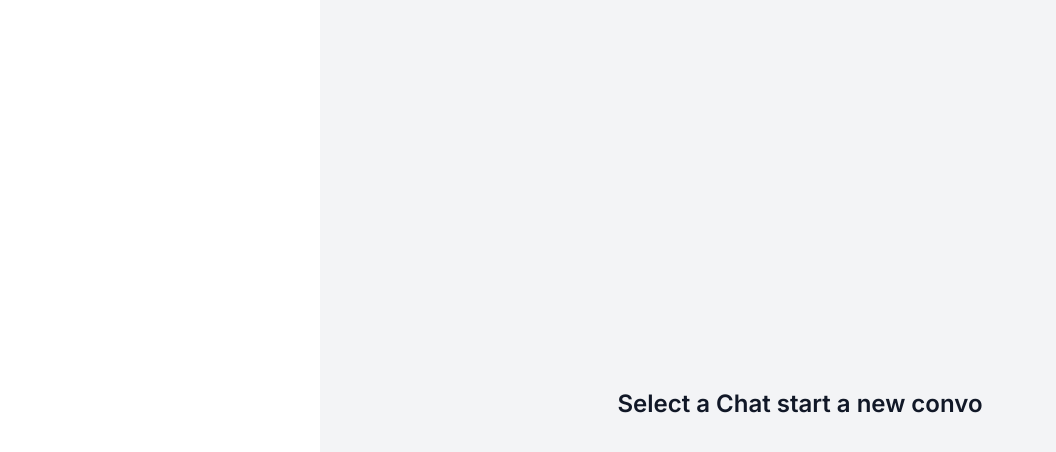
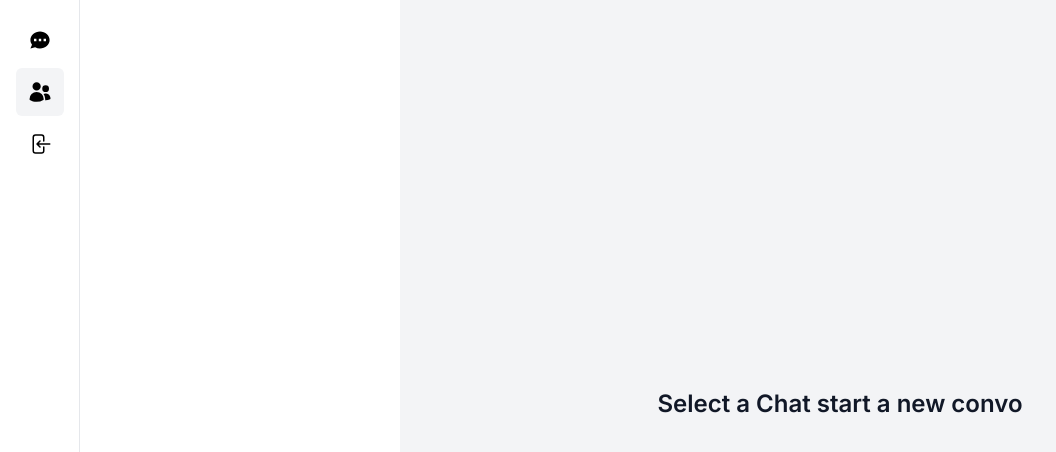
Before and after one commit to davesalvador/pmesbeta, a Next.js app: page /users in a window 1280 px wide. Shown: the top 452 px of the page, without its empty margins (0-1056 px from the left). Built offline with nearby package versions, Linux system fonts and the light colour scheme.

Commit message:
sidebaricons

```diff
--- /dev/null
+++ b/app/components/sidebar/DekstopSidebar.tsx
@@ -0,0 +1,64 @@
+"use client";
+
+import useRoutes from "@/app/hooks/useRoutes";
+import { useState } from "react";
+import DesktopItem from "./DesktopItem";
+
+const DesktopSidebar = () => {
+  const routes = useRoutes();
+  const [isOpen, setIsOpen] = useState(false);
+
+  return (
+    <div
+      className="
+      hidden
+      lg:fixed
+      lg:inset-y-0
+      lg:left-0
+      lg:z-40
+      lg:w-20
+      xl:px-6
+      lg-overflow-y-auto
+      lg:bg-white
+      lg:border-r-[1px]
+      lg:pb-4
+      lg:flex
+      lg:flex-col
+      justify-between
+      "
+    >
+      <nav
+        className="
+      mt-4
+      flex
+      flex-col
+      justify-between
+
+      "
+      >
+        <ul
+          role="list"
+          className="
+       flex
+       flex-col
+       items-center
+       space-y-1
+        "
+        >
+          {routes.map((item) => (
+            <DesktopItem
+              key={item.label}
+              href={item.href}
+              label={item.label}
+              icon={item.icon}
+              active={item.active}
+              onClick={item.onClick}
+            />
+          ))}
+        </ul>
+      </nav>
+    </div>
+  );
+};
+
+export default DesktopSidebar;
--- /dev/null
+++ b/app/components/sidebar/DesktopItem.tsx
@@ -0,0 +1,62 @@
+"use client";
+
+import clsx from "clsx";
+import Link from "next/link";
+
+interface DesktopItemProps {
+  label: string;
+  icon: any;
+  href: string;
+  onClick?: () => void;
+  active?: boolean;
+}
+
+const DekstopItem: React.FC<DesktopItemProps> = ({
+  label,
+  icon: Icon,
+  href,
+  onClick,
+  active,
+}) => {
+  const handleClick = () => {
+    if (onClick) {
+      return onClick;
+    }
+  };
+  return (
+    <li onClick={handleClick}>
+      <Link
+        href={href}
+        className={clsx(
+          `
+      group
+      flex
+      gap-x-3
+      rounded-md
+      p-3
+      text-sm
+      leading-6
+      font-semibold
+      text-gra-500
+      hover:text-black
+      hover:bg-gray-100
+
+      `,
+          active && "bg-gray-100 text-black"
+        )}
+      >
+        <Icon className="h-6 w-6 shrink-0" />
+        <span
+          className="
+        sr-only
+        "
+        >
+          {" "}
+          {label}
+        </span>
+      </Link>
+    </li>
+  );
+};
+
+export default DekstopItem;
--- a/app/components/sidebar/Sidebar.tsx
+++ b/app/components/sidebar/Sidebar.tsx
@@ -1,8 +1,12 @@
+import DesktopSidebar from "./DekstopSidebar";
+
 async function Sidebar({ children }: { children: React.ReactNode }) {
-  return <div className="h-full">{children}</div>;
+  return (
+    <div className="h-full">
+      <DesktopSidebar />
+      <main className="lg:pl-20 h-full">{children}</main>
+    </div>
+  );
 }
 
 export default Sidebar;
-{
-  216;
-}
--- /dev/null
+++ b/app/hooks/useConversation.ts
@@ -0,0 +1,26 @@
+import { useParams } from "next/navigation";
+import { useMemo } from "react";
+
+const useConversation = () => {
+  const params = useParams();
+
+  const conversationId = useMemo(() => {
+    if (!params?.conversationId) {
+      return "";
+    }
+
+    return params.conversationId as string;
+  }, [params?.conversationId]);
+
+  const isOpen = useMemo(() => !!conversationId, [conversationId]);
+
+  return useMemo(
+    () => ({
+      isOpen,
+      conversationId,
+    }),
+    [isOpen, conversationId]
+  );
+};
+
+export default useConversation;
--- /dev/null
+++ b/app/hooks/useRoutes.ts
@@ -0,0 +1,39 @@
+import { useMemo } from "react";
+import { usePathname } from "next/navigation";
+import { HiChat } from "react-icons/hi";
+import { HiArrowLeftOnRectangle, HiUsers } from "react-icons/hi2";
+import { signOut } from "next-auth/react";
+import useConversation from "./useConversation";
+
+const useRoutes = () => {
+  const pathname = usePathname();
+  const { conversationId } = useConversation();
+
+  const routes = useMemo(
+    () => [
+      {
+        label: "Chat",
+        href: "/conversations",
+        icon: HiChat,
+        active: pathname === "/conversations" || !!conversationId,
+      },
+      {
+        label: "Users",
+        href: "/users",
+        icon: HiUsers,
+        active: pathname === "/users",
+      },
+      {
+        label: "Logout",
+        onClick: () => signOut(),
+        href: "#",
+        icon: HiArrowLeftOnRectangle,
+      },
+    ],
+    [pathname, conversationId]
+  );
+
+  return routes;
+};
+
+export default useRoutes;
```
